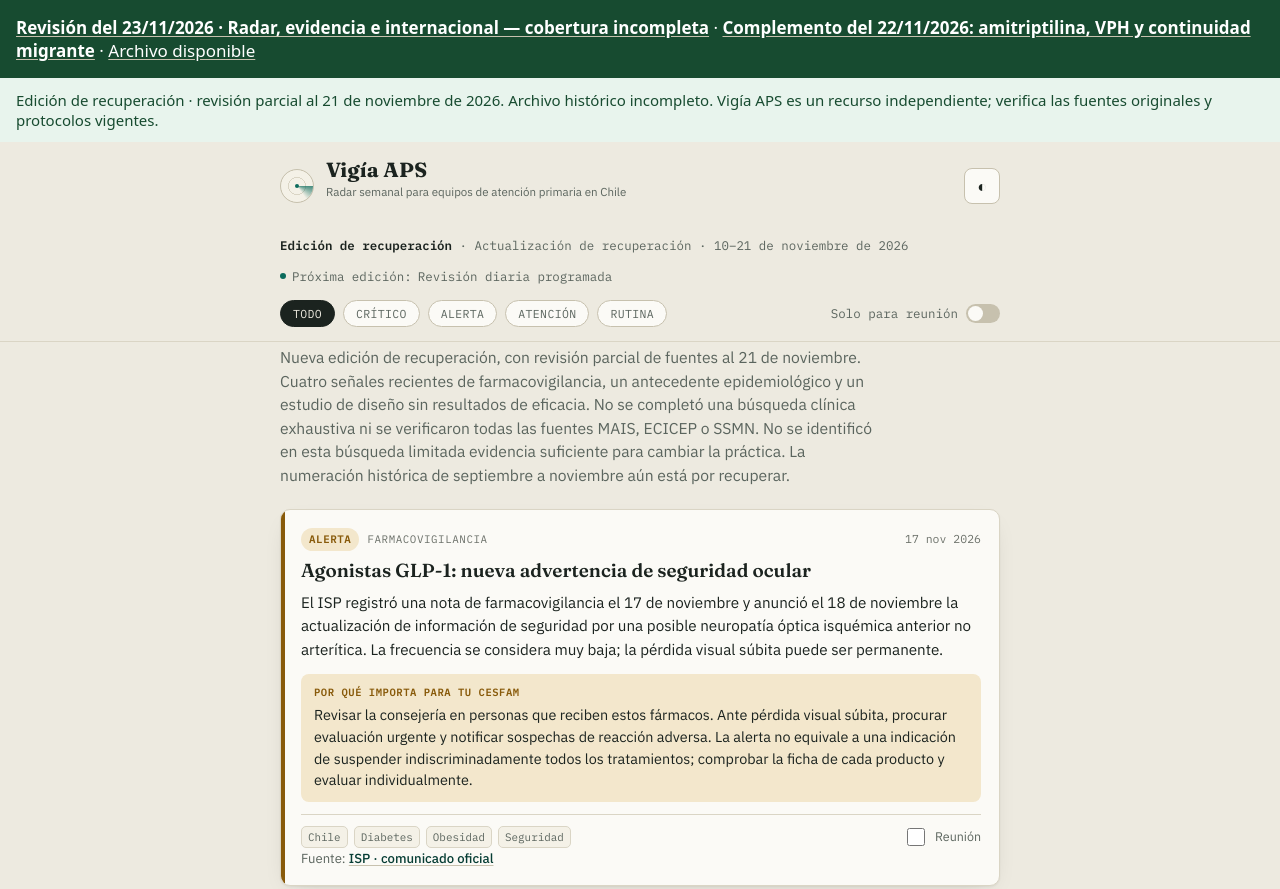
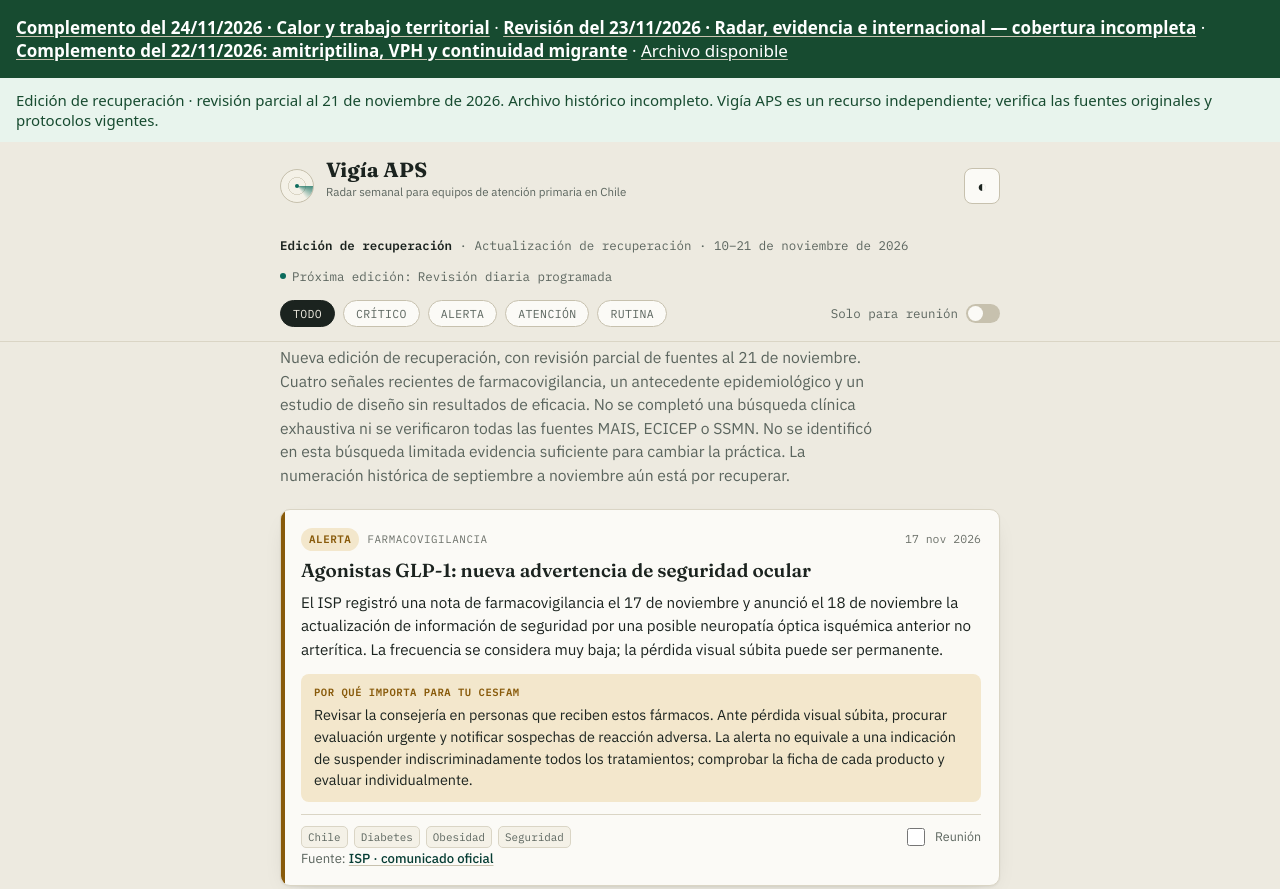
Before and after one commit to nicolasmg97/vigia-aps-chile, a plain HTML site: page index.html in a window 1280 px wide. Shown: the top 889 px of the page. Drawn offline with Linux system fonts and the light colour scheme.

Commit message:
Enlaza complemento diario del 24 noviembre conservando archivo

```diff
--- a/index.html
+++ b/index.html
@@ -6,7 +6,7 @@
 <title>Vigía APS</title>
 </head>
 <body>
-<nav aria-label="Actualizaciones y archivo" style="padding:16px;font:17px system-ui;background:#174b30;color:white"><a style="color:white" href="ediciones/2026-11-23.html"><strong>Revisión del 23/11/2026 · Radar, evidencia e internacional — cobertura incompleta</strong></a> · <a style="color:white" href="ediciones/2026-11-22.html"><strong>Complemento del 22/11/2026: amitriptilina, VPH y continuidad migrante</strong></a> · <a style="color:white" href="ediciones/index.html">Archivo disponible</a></nav>
+<nav aria-label="Actualizaciones y archivo" style="padding:16px;font:17px system-ui;background:#174b30;color:white"><a style="color:white" href="ediciones/2026-11-24.html"><strong>Complemento del 24/11/2026 · Calor y trabajo territorial</strong></a> · <a style="color:white" href="ediciones/2026-11-23.html"><strong>Revisión del 23/11/2026 · Radar, evidencia e internacional — cobertura incompleta</strong></a> · <a style="color:white" href="ediciones/2026-11-22.html"><strong>Complemento del 22/11/2026: amitriptilina, VPH y continuidad migrante</strong></a> · <a style="color:white" href="ediciones/index.html">Archivo disponible</a></nav>
 <div role="status" style="padding:12px 16px;background:#e8f4ed;color:#174b30;font:15px system-ui">Edición de recuperación · revisión parcial al 21 de noviembre de 2026. Archivo histórico incompleto. Vigía APS es un recurso independiente; verifica las fuentes originales y protocolos vigentes.</div>
 <style>
   @import url('https://fonts.googleapis.com/css2?family=Fraunces:opsz,wght@9..144,500;9..144,600;9..144,700&family=IBM+Plex+Sans:wght@400;500;600;700&family=IBM+Plex+Mono:wght@400;500;600&display=swap');
```
